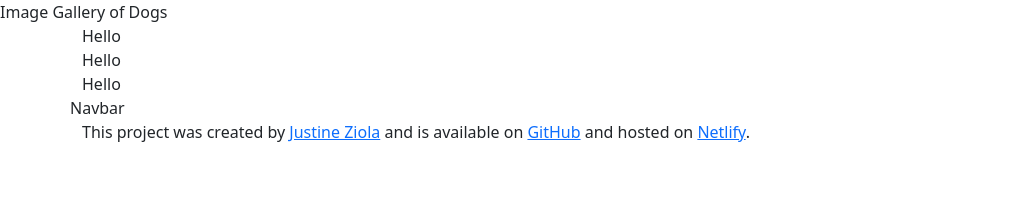
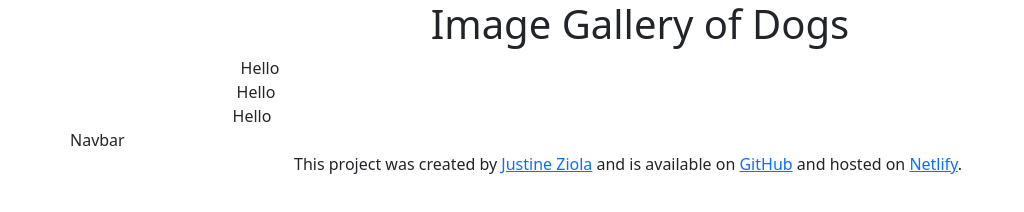
Before and after one commit to SnoopyJacks/CodeAlpha-ImageGallery, a plain HTML site: page index.html in a window 1280 px wide. Shown: the whole page, without its empty margins (0-1024 px from the left). Drawn offline with nearby package versions, Linux system fonts and the light colour scheme.

Commit message:
Spacing edits

```diff
--- a/index.html
+++ b/index.html
@@ -7,15 +7,18 @@
     <script src="https://cdn.jsdelivr.net/npm/bootstrap@5.3.3/dist/js/bootstrap.bundle.min.js" integrity="sha384-YvpcrYf0tY3lHB60NNkmXc5s9fDVZLESaAA55NDzOxhy9GkcIdslK1eN7N6jIeHz" crossorigin="anonymous"></script>
     <title>Image Gallery</title>
 </head>
-<body>
-    Image Gallery of Dogs
+<body class="background text-center">
+    <h1>
+        Image Gallery of Dogs
+    </h1>
+
     <div class="container">
         <div class="row">
             <div img src="..." class="img-fluid col-4">Hello</div>
         <div class="row">
-                <div img src="..." class="img-fluid col-4">Hello</div>
+            <div img src="..." class="img-fluid col-4">Hello</div>
         <div class="row">
-                <div img src="..." class="img-fluid col-4">Hello</div>
+            <div img src="..." class="img-fluid col-4">Hello</div>
     </div>
     Navbar
     <footer>
```
